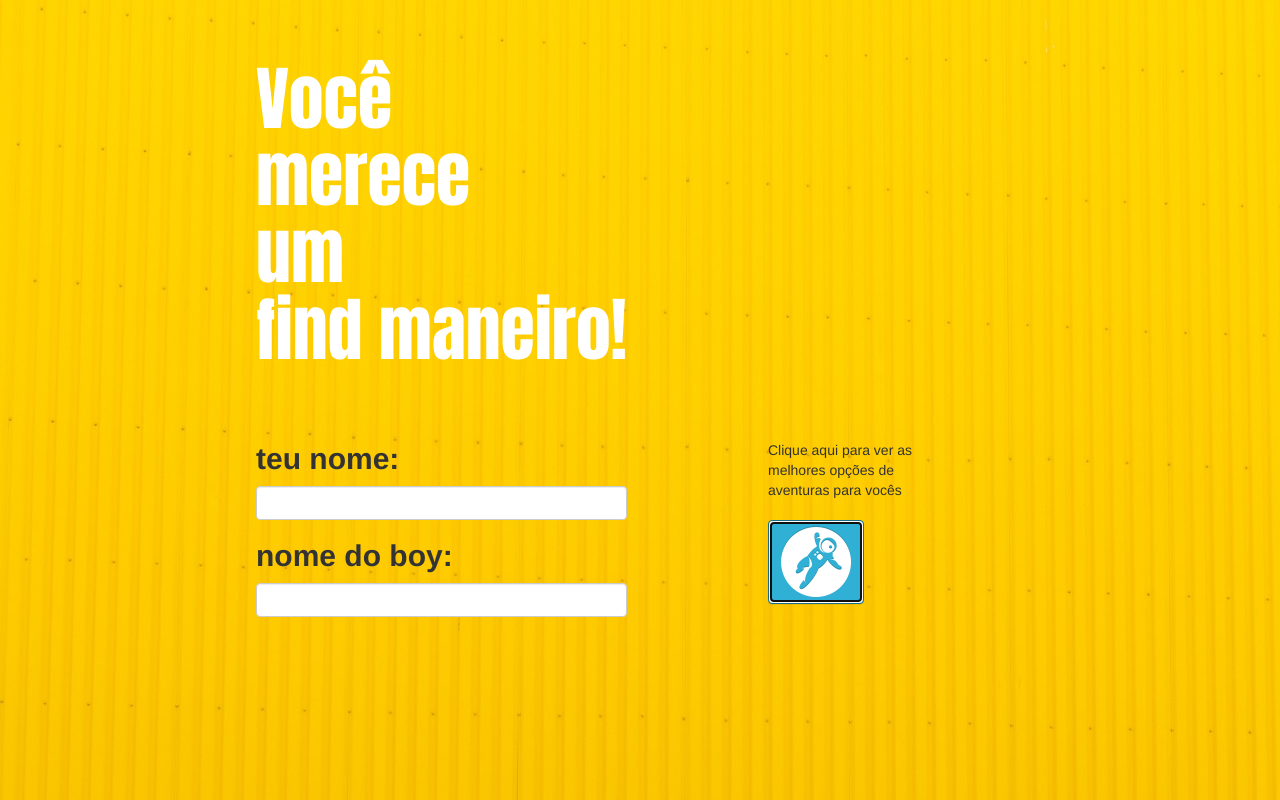
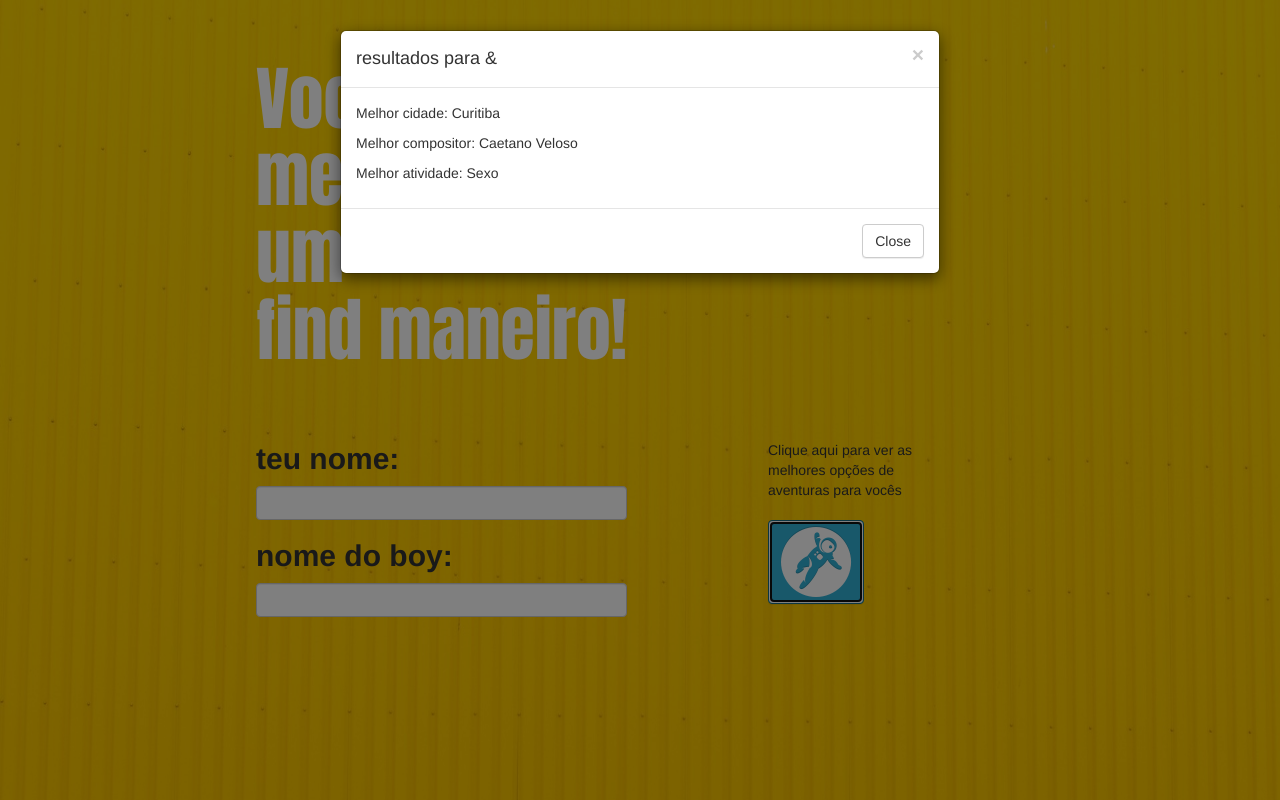
Before and after one commit to joaoricardo15/injoyPlaces-server, a website: page www/index.html in a window 1280 px wide. Both pictures are taken after a click on the button 816 px from the left and 562 px from the top of the page. Drawn offline with nearby package versions, Linux system fonts and the light colour scheme.

Commit message:
modal ready

```diff
--- a/www/index.html
+++ b/www/index.html
@@ -37,10 +37,32 @@
 
   <div class="button">
       Clique aqui para ver as melhores opções de aventuras para vocês </br></br>
-    <button type="button" class="btn btn-info">
+    <button type="button" class="btn btn-info" data-toggle="modal" data-target="#resultModal">
         <i class="fa fa-grav fa-5x" aria-hidden="true"></i>
     </button>
   </div></br>
+
+  <div id="resultModal" class="modal fade" role="dialog">
+      <div class="modal-dialog">
+
+        <!-- Modal content-->
+        <div class="modal-content">
+          <div class="modal-header">
+            <button type="button" class="close" data-dismiss="modal">&times;</button>
+            <h4 class="modal-title"></h4>
+          </div>
+          <div class="modal-body">
+            <p>Melhor cidade: Curitiba</p>
+            <p>Melhor compositor: Caetano Veloso</p>
+            <p>Melhor atividade: Sexo</p>
+          </div>
+          <div class="modal-footer">
+            <button type="button" class="btn btn-default" data-dismiss="modal">Close</button>
+          </div>
+        </div>
+
+      </div>
+    </div>
 
   <!--
   <div class="button">
@@ -63,19 +85,6 @@
   -->
 
   <!-- screen iniciaton -->
-  <script>
-
-    window.onload = function() {
-
-    };
-
-    $(document).ready(function(){
-
-
-
-    });
-
-  </script>
 
 </body>
 </html>
--- a/www/js/index.js
+++ b/www/js/index.js
@@ -0,0 +1,18 @@
+window.onload = function() {
+
+  $(document).ready(function(){
+
+    $("#resultModal").on('show.bs.modal', function () {
+
+      $(".modal-title").html( "resultados para " + $("#my_name").val() + " & " + $("#someoneelse_name").val() );
+
+    });
+
+    $("#resultModal").on('hide.bs.modal', function () {
+      $("#my_name").val("");
+      $("#someoneelse_name").val("");
+    });
+
+  });
+
+};
```
